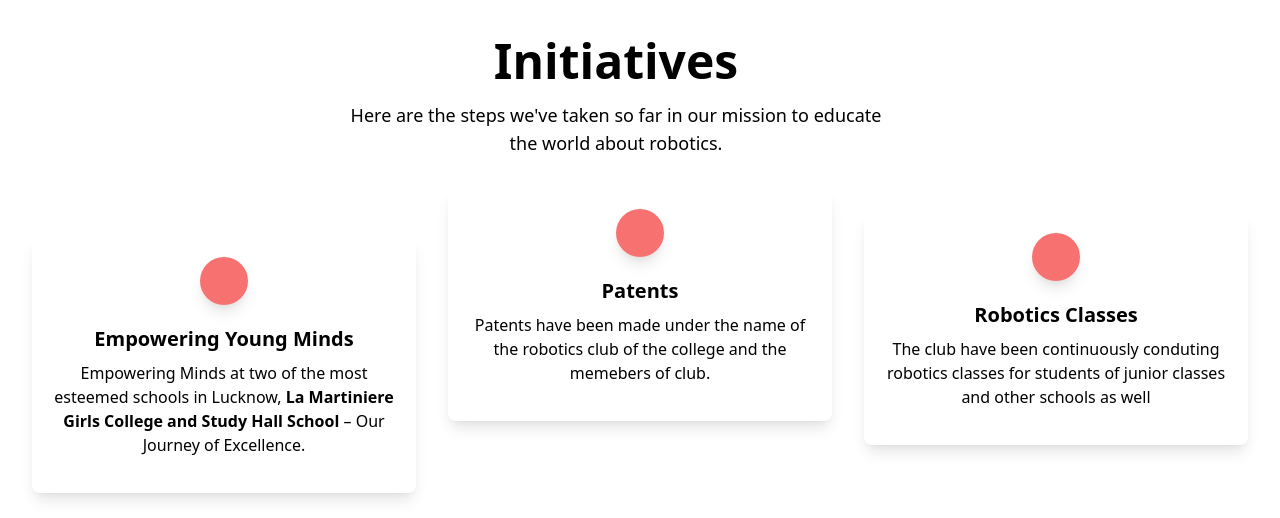
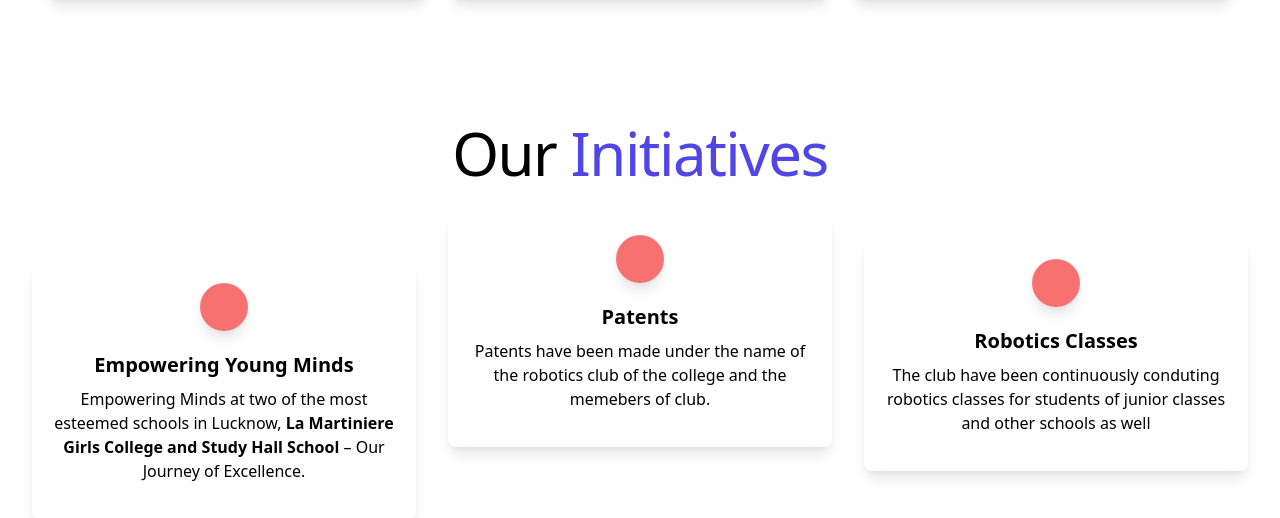
Before and after one commit to AkshatSW/GrobotsClub, a Flask app: page / in a window 1280 px wide. Shown: the part 1635-2153 px from the top of the page. Run offline with Flask 2, Linux system fonts and the light colour scheme; some libraries are stand-ins or nearby versions; some web fonts are replaced.

Commit message:
added gallery - fixed bugs

```diff
--- a/templates/gallery.html
+++ b/templates/gallery.html
@@ -75,8 +75,9 @@
     <div class="grid grid-cols-3 gap-2">
 
         {% for i in range(1, 19) %}
+
         <div class="relative aspect-w-1 aspect-h-1 shadow-lg">
-            <img class="h-auto max-w-full rounded-lg" src="{{ url_for('static', filename='assets/images/empYoungMinds/gantavya/' ~ i ~ '..jpg')}}" alt="{{ i }}" loading="lazy" >
+            <img class="h-auto max-w-full rounded-lg" src="{{ url_for('static', filename='assets/images/empYoungMinds/Gantavya/' ~ i ~ '..jpg')}}" alt="{{ i }}" loading="lazy" >
         </div>
 
         {% endfor %}
--- a/templates/index.html
+++ b/templates/index.html
@@ -32,19 +32,22 @@
  <!-- Section: Who We Are -->
  <section class="bg-gray-100 py-12" id="WhoWeAre">
     <div class="container mx-auto text-center">
-        <h2 class="text-3xl font-semibold">Our Story</h2>
+        <h2 class="text-4xl tracking-tight leading-10 font-medium sm:text-5xl text-black sm:leading-none md:text-6xl"> <span class="text-indigo-600"> Our </span> Story</h2>
         <div style="padding: 2rem;">
         <p class="mt-auto justify-center text-gray-600" >Welcome to Grobots, the official robotics club of Shri Ramswaroop Memorial College of Engineering and Management, Lucknow, since 2013-14. We're all about making robotics simple and fun. Through hands-on workshops, we break down complex concepts into easy-to-understand lessons, catering to beginners and enthusiasts alike. Our passion extends to organizing exciting robotics events, from local competitions to big ones like IIT Lucknow. Our college, SRMCEM, has been our strong support. Our accomplished seniors, some of whom have started their own robotics-focused startups, serve as a source of inspiration. Join us at Grobots, where we make robotics accessible to all and celebrate the joy of building and competing together.</p>
 
-      </div>   </div>
+      </div>
+    </div>
 </section>
 
 <!-- Section: tech fest -->
 <section class="relative h-full bg-cover bg-center" style="background-image: url('');">
-  <h2 class="text-3xl font-semibold text-black text-center " >Tech Fests</h2>
+    <div class="container mx-auto text-center" style="margin-top: 2%;">
+        <h2 class="text-4xl tracking-tight leading-10 font-medium sm:text-5xl text-black sm:leading-none md:text-6xl"> <span class="text-indigo-600"> Tech </span> Fests</h2>
+    </div>
 
-  <a href="/Gallery#gantavya"></a>
-  <div class="grid grid-cols-1 sm:grid-cols-2 lg:pgrid-cols-3 xl:grid-cols-3 gap-6 w-full " style="padding: 3rem; ">
+  <a href="/Gallery#gantavya">
+  <div class="grid grid-cols-1 sm:grid-cols-2 lg:pgrid-cols-3 xl:grid-cols-3 gap-6 w-full " style="padding: 3rem;">
 
     <div class="relative overflow-hidden rounded-lg shadow-lg cursor-pointer">
       <img class="object-cover w-full h-full"  src="https://lh3.googleusercontent.com/pw/AIL4fc_aTPs-HWOjz7OL5AXxF8rEi6A7YQOojOlZ4_EfRv4NpAw34k3NYUWxfJ4-CA-hKHIONK8dKcl9_nVBFZTSvVr9G-oDMHGDB_6ALSrJTisMOgQc1CKdd5PFLQOOuhuH9iXkibCeCMC2n5_0imRvY1FfLw=w1359-h906-s-no?authuser=0"alt="Gantavya 2022"/ loading="lazy">
@@ -78,6 +81,7 @@
 
 
   </div>
+</a>
   </section>
 
 <!-- Initiavtives -->
@@ -87,14 +91,8 @@
           <div class="container relative mx-auto">
             <div class="items-center flex flex-wrap">
               <div class="w-full lg:w-6/12 px-4 ml-auto mr-auto text-center">
-                <div class="pr-12">
-                  <h1 class="text-black
-                   font-semibold text-5xl">
-                   Initiatives
-                  </h1>
-                  <p class="mt-4 text-lg text-blueGray-200">
-                    Here are the steps we've taken so far in our mission to educate the world about robotics.
-                  </p>
+                <div class="container mx-auto text-center" style="margin-top: 2%;">
+                    <h2 class="text-4xl tracking-tight leading-10 font-medium sm:text-5xl text-black sm:leading-none md:text-6xl"> Our<span class="text-indigo-600">  Initiatives </span>  </h2>
                 </div>
               </div>
             </div>
```
